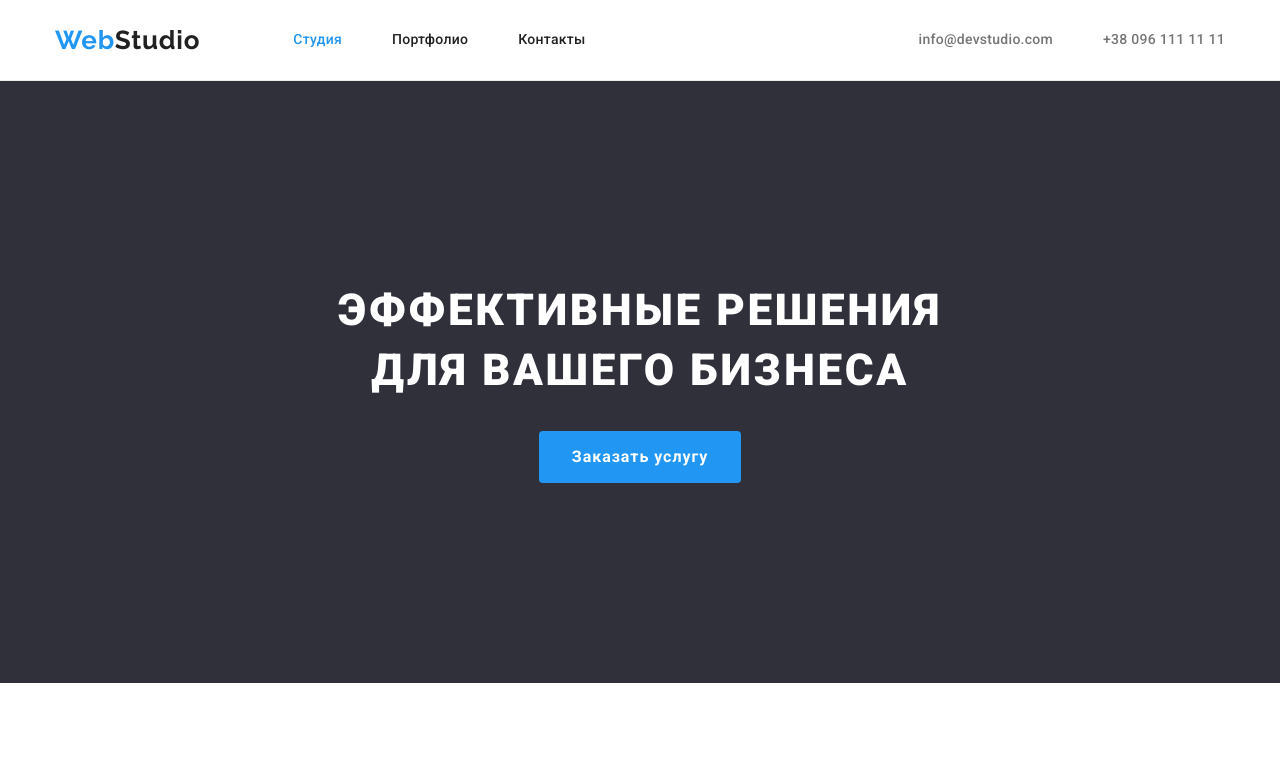
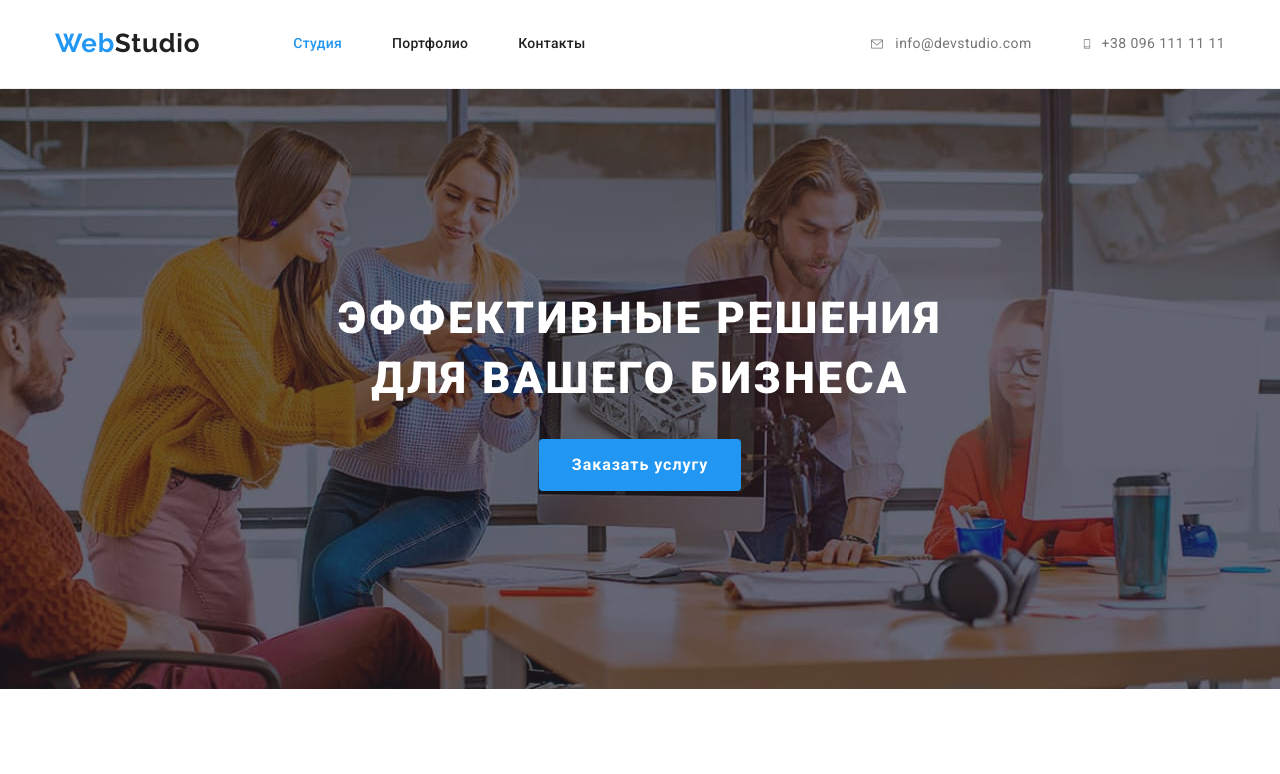
Before and after one commit to Oksana-ks-Kovalchyk/goit-markup-hw-04, a plain HTML site: page index.html in a window 1280 px wide. Shown: the top 774 px of the page. Drawn offline with nearby package versions, Linux system fonts and the light colour scheme.

Commit message:
add hero-background

```diff
--- a/css/style.css
+++ b/css/style.css
@@ -201,13 +201,14 @@ footer {
 
 
 .contact {
-    font-weight: 500;
-    font-size: 14px;
-    line-height: 1.14;
-    letter-spacing: 0.02em;
+    display: flex;
+    align-items: center;
+    padding-top: 32px;
+    padding-bottom: 32px;
+    color: var(--main-txt-cl);
+
+    text-decoration: none;
     list-style: none;
-    text-decoration: none;
-    color: var(--main-txt-cl);
 }
 
 .contact:hover,
@@ -215,6 +216,11 @@ footer {
     color: var(--accent-txt-cl);
 }
 
+.icon-envelope,
+.icon-smartphone {
+    fill: currentColor;
+    margin-right: 10px;
+}
 /* Кнопки */
 
 .btn {
@@ -266,7 +272,20 @@ footer {
     background-color: var(--hero-bg-cl);
     text-align: center;
 
+    height: 600px;
+    margin-left: auto;
+    margin-right: auto;
+    background-image: linear-gradient(to right,
+    rgba(47, 48, 58, 0.4), rgba(47, 48, 58, 0.4)),
+    url(../image/hero/img.jpeg);
+    background-repeat: no-repeat;
+    background-size: cover;
+    background-position: center;
+
+
+
 }
+
 
 
 .hero-title {
--- a/index.html
+++ b/index.html
@@ -46,9 +46,19 @@
 
         <ul class="header group list">
             <li class="contacts">
-                <a class="contact" href="mailto::info@devstudio.com">info@devstudio.com</a></li>
+                <a class="contact" href="mailto::info@devstudio.com">
+                    <svg class="icon-envelope" width="16" height="12">
+                        <use href="./image/icons.svg#icon-envelope"></use>
+                    </svg>
+                    info@devstudio.com</a>
+            </li>
             <li class="contacts">
-                <a class="contact" href="tel:+380961111111">+38 096 111 11 11</a></li>
+                <a class="contact" href="tel:+380961111111">
+                    <svg class="icon-smartphone" width="10" height="16">
+                        <use href="./image/icons.svg#icon-smartphone"></use>
+                    </svg>
+                    +38 096 111 11 11</a>
+            </li>
         </ul>
         </div>
 
@@ -58,7 +68,7 @@
 
     <main>
         <!--Секція Hero-->
-        <section class="section-hero">
+        <section class="hero section-hero">
             <div class="container">
             <h1 class="hero-title">Эффективные решения для вашего бизнеса</h1>
             <button class="hero-btn btn btn-mode-dark" type="button">Заказать услугу</button>
```
Also changed, not shown: image/hero/img.jpeg (added), 1 other file.
